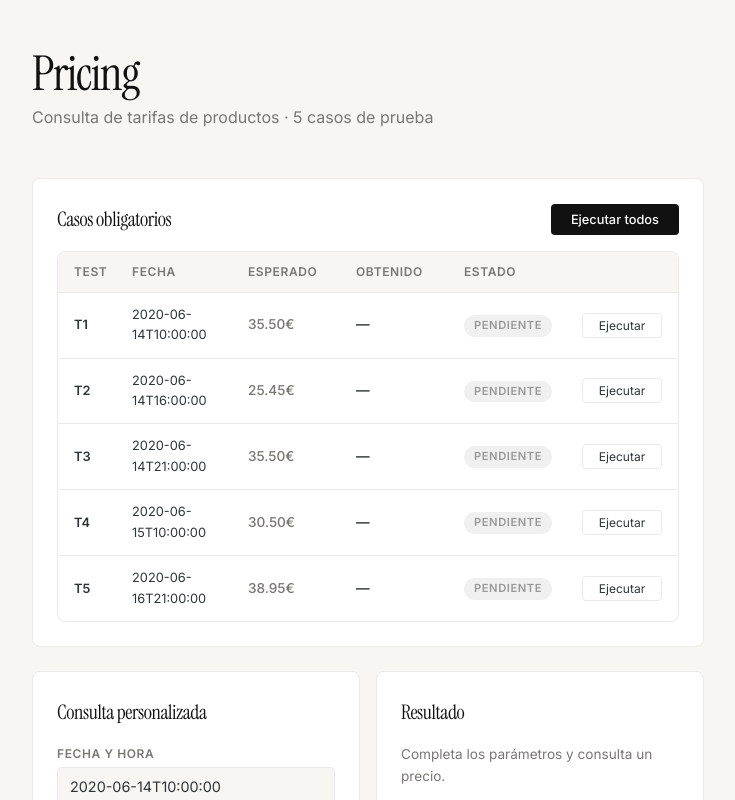
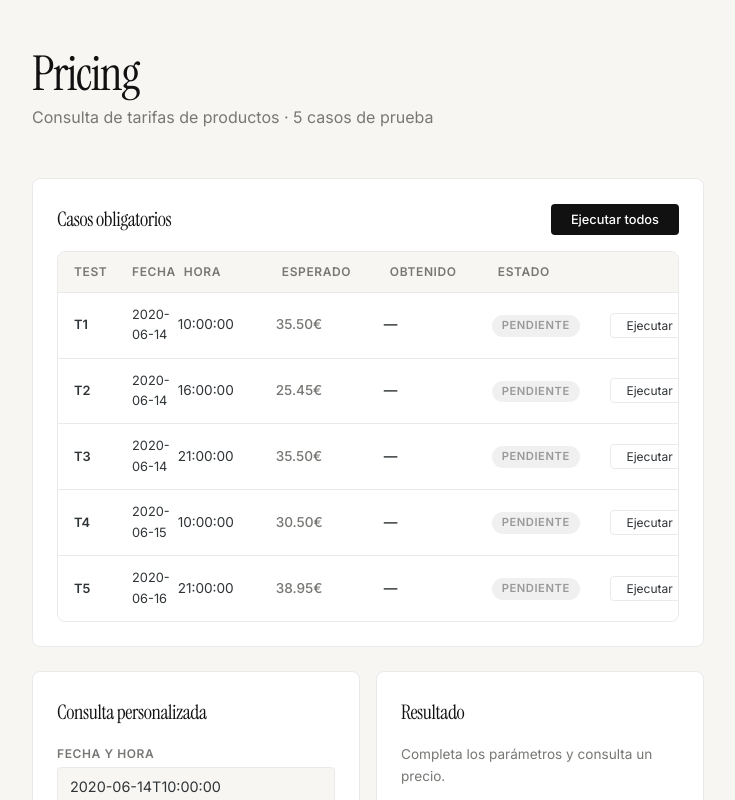
Before and after one commit to cristiansrc/eSoluzion-prueba, a React (Vite) app in the folder frontend/: page / in a window 1280 px wide. Shown: the top 800 px of the page, without its empty margins (272-1007 px from the left). Built offline with nearby package versions, Linux system fonts and the light colour scheme.

Commit message:
feat: Separar fecha y hora en columnas independientes en tabla de tests

```diff
--- a/frontend/src/App.css
+++ b/frontend/src/App.css
@@ -244,7 +244,7 @@ input:focus {
 
 .test-table-header {
   display: grid;
-  grid-template-columns: 50px 1fr 100px 100px 110px 80px;
+  grid-template-columns: 50px 1fr 90px 100px 100px 110px 80px;
   gap: 8px;
   padding: 10px 16px;
   background: var(--bg);
@@ -258,7 +258,7 @@ input:focus {
 
 .test-table-row {
   display: grid;
-  grid-template-columns: 50px 1fr 100px 100px 110px 80px;
+  grid-template-columns: 50px 1fr 90px 100px 100px 110px 80px;
   gap: 8px;
   padding: 12px 16px;
   align-items: center;
@@ -286,7 +286,7 @@ input:focus {
 @media (max-width: 640px) {
   .test-table-header,
   .test-table-row {
-    grid-template-columns: 40px 1fr 80px 80px 100px 70px;
+    grid-template-columns: 40px 1fr 70px 80px 80px 100px 70px;
     gap: 4px;
     padding: 10px 12px;
     font-size: 0.75rem;
--- a/frontend/src/App.jsx
+++ b/frontend/src/App.jsx
@@ -94,6 +94,7 @@ function App() {
           <div className="test-table-header">
             <span>Test</span>
             <span>Fecha</span>
+            <span>Hora</span>
             <span>Esperado</span>
             <span>Obtenido</span>
             <span>Estado</span>
@@ -108,7 +109,8 @@ function App() {
             return (
               <div key={tc.id} className={`test-table-row ${passed ? 'row-pass' : ''}`}>
                 <span className="test-id">{tc.id}</span>
-                <span className="test-date">{tc.date}</span>
+                <span className="test-date">{tc.date.split('T')[0]}</span>
+                <span className="test-time">{tc.date.split('T')[1]}</span>
                 <span className="test-expected">{tc.expected}</span>
                 <span className="test-obtained">
                   {isLoading ? '...' : error ? 'Error' : result ? `${result.price}€` : '—'}
```
